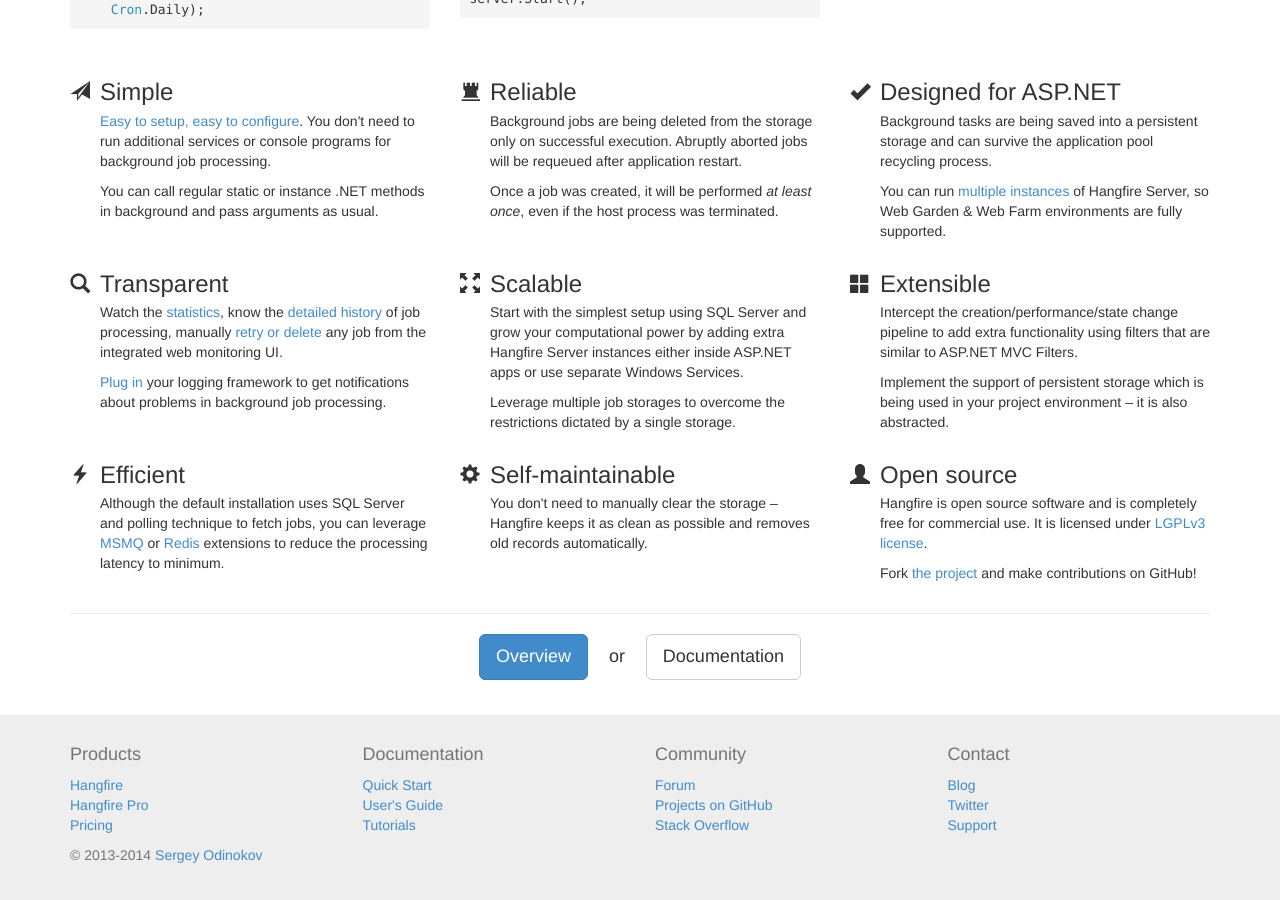
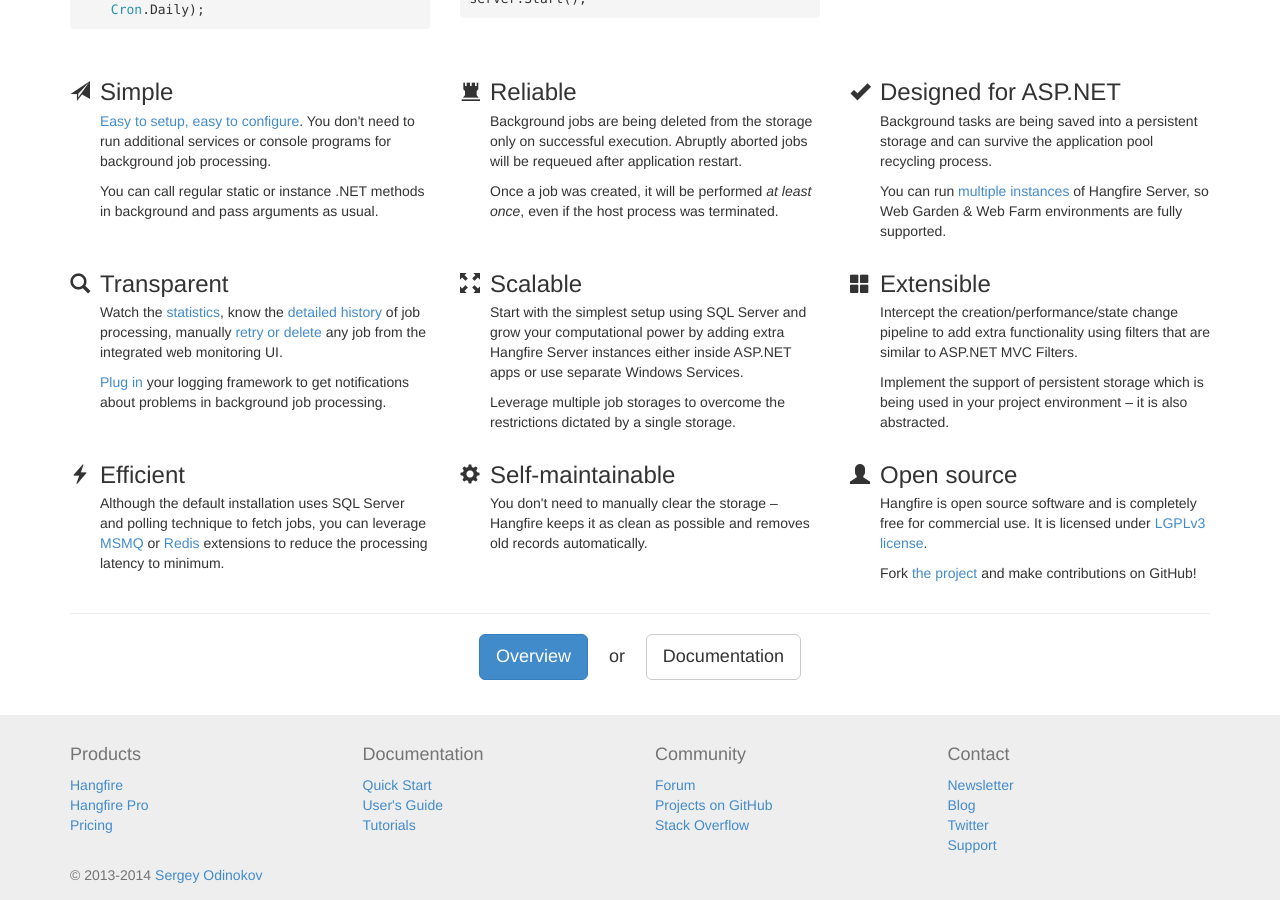
Before and after one commit to HangfireIO/Hangfire.io, a Jekyll site: the page built from index.html, in a window 1280 px wide and 900 px high, scrolled down 749 px. Built offline with Jekyll 4.4.1, drawn with Linux system fonts in a browser that asks for light colours; nearby versions of some CDN libraries; Markdown is read by kramdown in place of the engine named in the settings; comment, search, counter and statistics services are not loaded.

Commit message:
Add newsletter link

```diff
--- a/_includes/footer.html
+++ b/_includes/footer.html
@@ -28,6 +28,7 @@
       <div class="col-md-3">
         <h4>Contact</h4>
         <ul class="list-unstyled">
+          <li><a href="https://confirmsubscription.com/h/t/1115B65706B23EF1" target="_blank">Newsletter</a></li>
           <li><a href="http://odinserj.net/">Blog</a></li>
           <li><a href="https://twitter.com/hangfire_net">Twitter</a></li>
           <li><a href="mailto:support@hangfire.io">Support</a></li>
```
